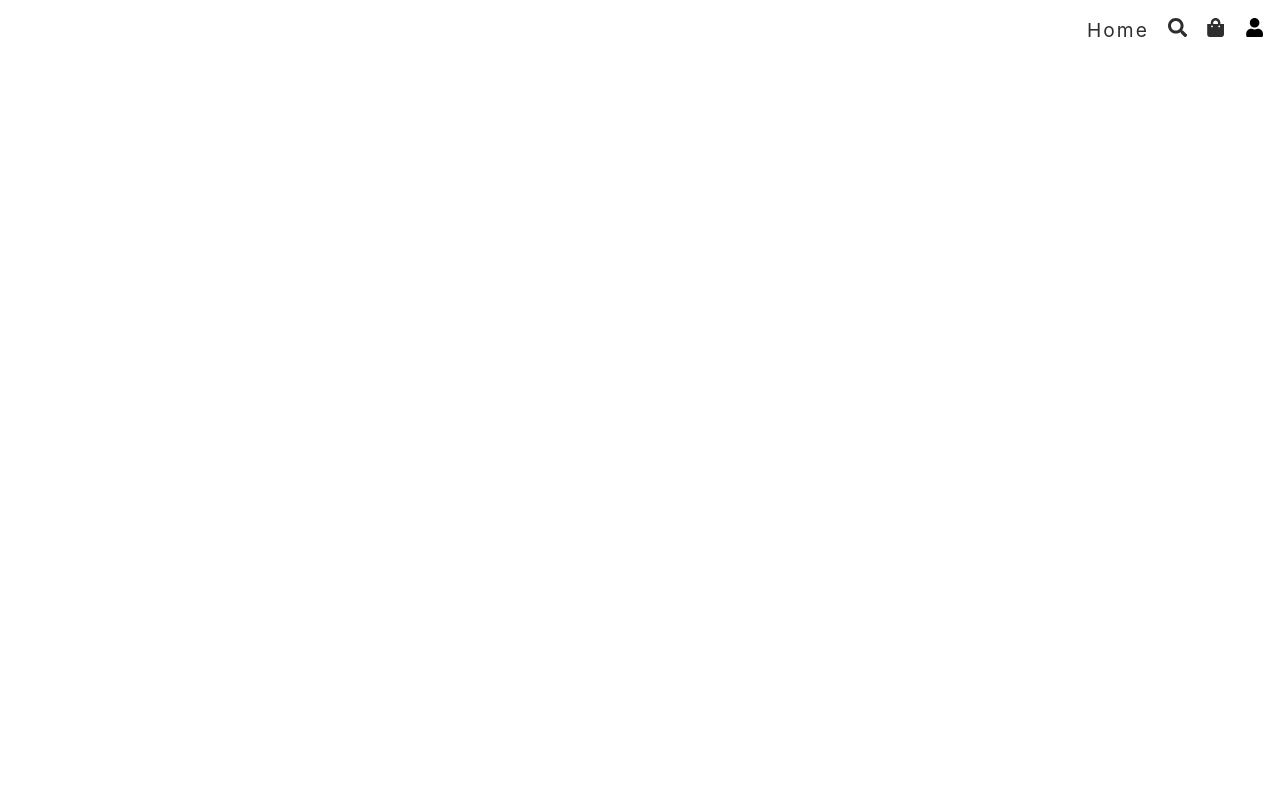
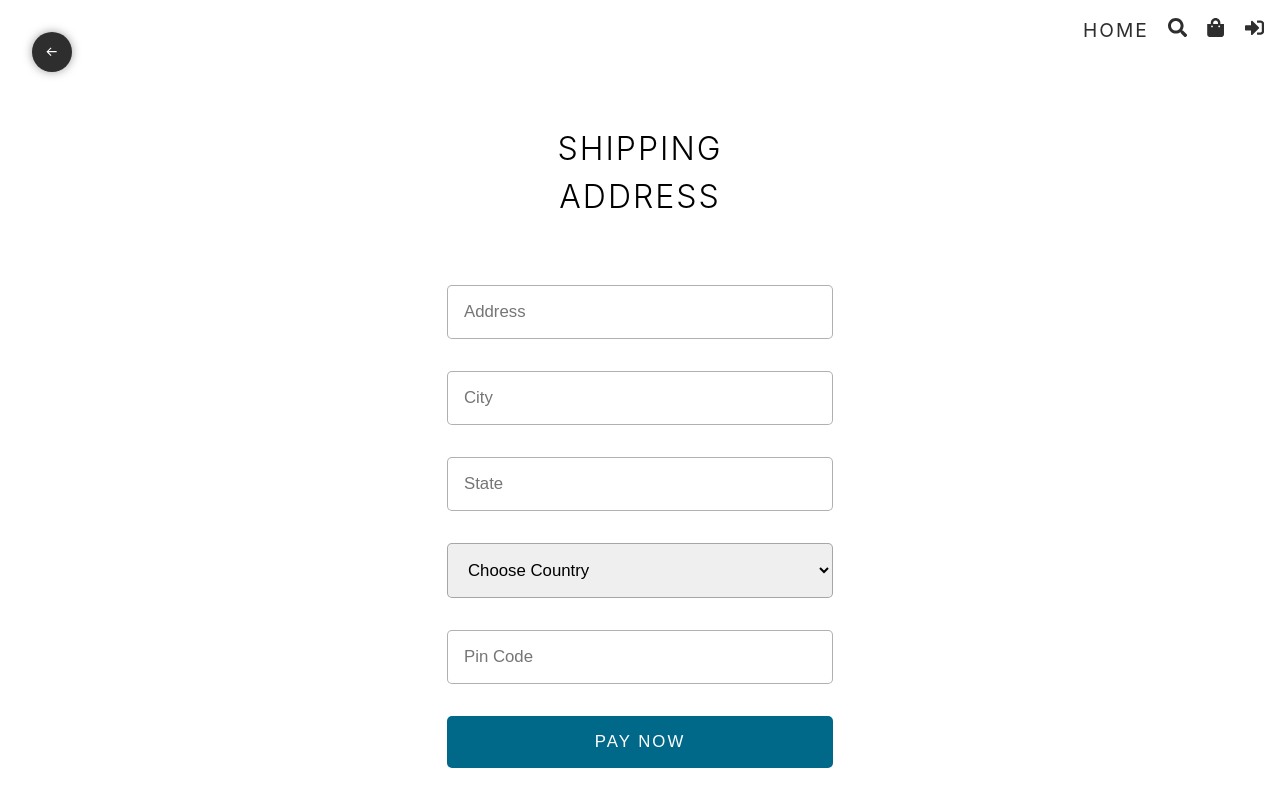
Before and after one commit to Nur-Adnan/MERN-Stack-E-commerce, a React (Vite) app: page /shipping in a window 1280 px wide. Before the commit this address had no page. Built offline with nearby package versions, Linux system fonts and the light colour scheme.

Commit message:
cart and shipping section completed of mern stack e-commerce application

```diff
--- a/src/App.tsx
+++ b/src/App.tsx
@@ -5,6 +5,7 @@ import Header from "./components/header";
 const Home = lazy(() => import("./pages/home"));
 const Search = lazy(() => import("./pages/search"));
 const Cart = lazy(() => import("./pages/cart"));
+const Shipping = lazy(() => import("./pages/shipping"));
 
 // Admin Routes importing
 const Dashboard = lazy(() => import("./pages/admin/dashboard"));
@@ -37,6 +38,11 @@ const App = () => {
                 <Route path="/" element={<Home />} />
                 <Route path="/search" element={<Search />} />
                 <Route path="/cart" element={<Cart />} />
+                <Route path="/cart" element={<Cart />} />
+                {/* Logged In user Route */}
+                <Route>
+                    <Route path="/shipping" element={<Shipping />} />
+                </Route>
 
                 {/* Admin Routes */}
                 <Route
--- a/src/components/header.tsx
+++ b/src/components/header.tsx
@@ -8,7 +8,7 @@ import {
 } from "react-icons/fa";
 import { useState } from "react";
 
-const user = {_id: "gfdg", role: "admin"};
+const user = {_id: "", role: ""};
 
 const header = () => {
   const [isOpen, setIsOpen] = useState<boolean>(false);
@@ -18,7 +18,7 @@ const header = () => {
   }
   return (
     <nav className="header">
-        <Link onClick={() => setIsOpen(false)} to={'/'}>Home</Link>
+        <Link onClick={() => setIsOpen(false)} to={'/'}>HOME</Link>
         <Link onClick={() => setIsOpen(false)} to={'/search'}>
             <FaSearch/>
         </Link>
--- a/src/pages/cart.tsx
+++ b/src/pages/cart.tsx
@@ -1,6 +1,7 @@
 import { useEffect, useState } from "react";
 import { VscError } from "react-icons/vsc";
 import CartItem from "../components/cart-item";
+import { Link } from "react-router-dom";
 
 const cartItems = [
     {
@@ -35,7 +36,9 @@ const cart = () => {
     <div className="cart">
         <main>
             {
-                cartItems.map((i,idx) => <CartItem key={idx} cartItem={i}/>)
+                cartItems.length > 0 ?
+                cartItems.map((i,idx) => (<CartItem key={idx} cartItem={i}/>)) :
+                <h1>No Items Added</h1>
             }
 
 
@@ -62,6 +65,9 @@ const cart = () => {
               Invalid Coupon <VscError />
             </span>
           ))}
+          {
+            cartItems.length > 0 && <Link to ="/shipping">Checkout</Link>
+          }
         </aside>
     </div>
   )
--- a/src/pages/shipping.tsx
+++ b/src/pages/shipping.tsx
@@ -0,0 +1,75 @@
+import { ChangeEvent, useState } from "react"
+import { BiArrowBack } from "react-icons/bi";
+import { useNavigate } from "react-router-dom";
+
+const Shipping = () => {
+    const navigation = useNavigate;
+    const [shippingInfo, setShippingInfo] = useState({
+        address: "",
+        city: "",
+        state: "",
+        country: "",
+        pinCode: "",
+    });
+    const changeHandler = (e: ChangeEvent<HTMLInputElement | HTMLSelectElement>) => {
+        setShippingInfo((prev) => ({ ...prev, [e.target.name]: e.target.value }));
+        };
+  return (
+    <div className="shipping">
+        <button className="back-btn" onClick={() => navigation("/cart")}><BiArrowBack/></button>
+        <form >
+        <h1>Shipping Address</h1>
+
+        <input
+          required
+          type="text"
+          placeholder="Address"
+          name="address"
+          value={shippingInfo.address}
+          onChange={changeHandler}
+        />
+
+        <input
+          required
+          type="text"
+          placeholder="City"
+          name="city"
+          value={shippingInfo.city}
+          onChange={changeHandler}
+        />
+
+        <input
+          required
+          type="text"
+          placeholder="State"
+          name="state"
+          value={shippingInfo.state}
+          onChange={changeHandler}
+        />
+
+        <select
+          name="country"
+          required
+          value={shippingInfo.country}
+          onChange={changeHandler}
+        >
+          <option value="">Choose Country</option>
+          <option value="bangladesh">Bangladesh</option>
+        </select>
+
+        <input
+          required
+          type="number"
+          placeholder="Pin Code"
+          name="pinCode"
+          value={shippingInfo.pinCode}
+          onChange={changeHandler}
+        />
+
+        <button type="submit">Pay Now</button>
+      </form>
+    </div>
+  )
+}
+
+export default Shipping
```
Also changed, not shown: src/pages/login.tsx (+23 -0 lines).
